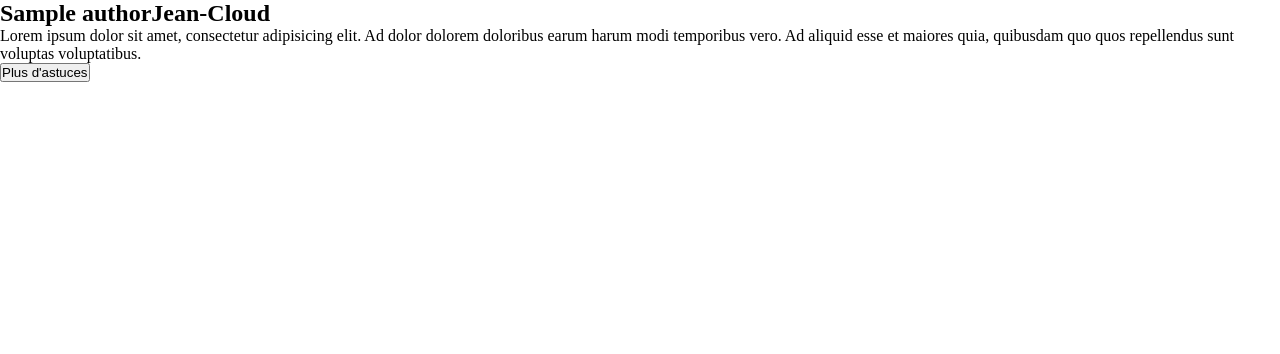
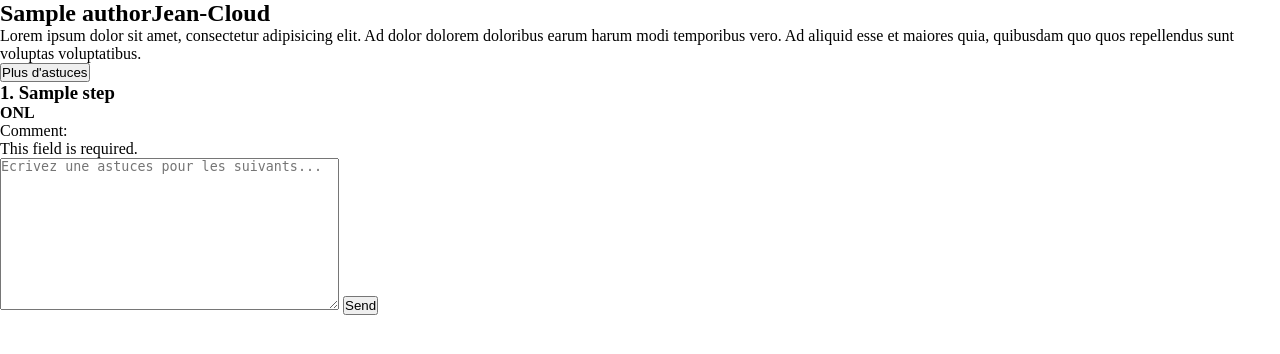
Before and after one commit to EpicKiwi/nuit-info-2019, a Django app: template src/procedures/templates/procedures.html in a window 1280 px wide. Shown: the part 226-580 px from the top of the page. Run offline with Django 3.2, Linux system fonts and the light colour scheme; tables that the repository leaves empty hold one stand-in row (values such as "Sample post"); the template is opened without the code that fills it: values that come from a table or form of the project are taken from there, most other values are stand-ins (such as "Sample title", 1, 10 or a date in 2020); some libraries are stand-ins or nearby versions.

Commit message:
zfzkfzelf

```diff
--- /dev/null
+++ b/src/procedures/forms.py
@@ -0,0 +1,10 @@
+from django import forms
+
+
+class CommentForm(forms.Form):
+
+	step_content_id = forms.IntegerField(widget=forms.HiddenInput, required=True)
+	comment = forms.CharField(
+		widget=forms.Textarea(attrs={
+			"placeholder": "Ecrivez une astuces pour les suivants..."
+		}), required=True)
--- a/src/procedures/models.py
+++ b/src/procedures/models.py
@@ -1,6 +1,7 @@
 from django.db import models
 from django.utils.text import slugify
 
+from procedures.forms import CommentForm
 from users.models import Student
 
 
@@ -44,7 +45,7 @@ class Article(models.Model):
 class Step(models.Model):
 	title = models.CharField(max_length=200)
 	order = models.IntegerField()
-	article = models.ForeignKey(Article, on_delete=models.CASCADE)
+	article = models.ForeignKey(Article, on_delete=models.CASCADE, related_name="steps")
 
 	def __str__(self):
 		return self.title
@@ -63,8 +64,14 @@ class ContentStep(models.Model):
 	step = models.ForeignKey(Step, on_delete=models.CASCADE)
 	file = models.FileField(upload_to="content-files", blank=True, null=True)
 
+	def get_comment_form(self):
+		return CommentForm(data={"step_content_id": self.id})
+
+	def get_best_comment(self):
+		return self.comments.order_by("-like")
+
 	def __str__(self):
-		return self.text
+		return "{} of {}".format(self.type, str(self.step))
 
 
 class Comment(models.Model):
@@ -74,7 +81,7 @@ class Comment(models.Model):
 	file = models.FileField(upload_to="comment-files", blank=True, null=True)
 	user = models.ForeignKey(Student, on_delete=models.CASCADE, blank=True, null=True)
 	tag = models.ManyToManyField(Tag)
-	contentStep = models.ForeignKey(ContentStep, on_delete=models.CASCADE)
+	contentStep = models.ForeignKey(ContentStep, on_delete=models.CASCADE, related_name="comments")
 
 	def __str__(self):
 		return self.text
--- a/src/procedures/templates/procedures.html
+++ b/src/procedures/templates/procedures.html
@@ -55,5 +55,35 @@
 
     </div>
 
+    <section>
+
+    {% for step in steps %}
+
+        <h3>{{ forloop.counter }}. {{ step.title }}</h3>
+
+        {% for contentstep in step.contentstep_set.all %}
+
+            <h4>{{ contentstep.type }}</h4>
+            {% for comment in contentstep.get_best_comments %}
+                <div class="comment">
+                    <p class="likes">Likes : {{ comment.like }}</p>
+                    <p class="comment-text">
+                        {{ comment.text }}
+                    </p>
+                </div>
+            {% endfor %}
+            <form action="{% url "send_comment" article_slug=article.slug %}" method="post">
+            {% csrf_token %}
+            {{ contentstep.get_comment_form }}
+            <button>Send</button>
+            </form>
+
+        {% endfor %}
+
+
+    {% endfor %}
+
+
+    </section>
 
 {% endblock %}
--- a/src/procedures/urls.py
+++ b/src/procedures/urls.py
@@ -1,8 +1,9 @@
 from django.urls import path
 from . import views
-from procedures.views import procedures
+from procedures.views import procedure, send_comment
 
 urlpatterns = [
-    path("<slug:article_slug>", procedures),
+    path("<slug:article_slug>", procedure, name="view_procedure"),
+    path("<slug:article_slug>/comment", send_comment, name="send_comment"),
     path('', views.list_procedures)
 ]
```
Also changed, not shown: src/procedures/admin.py (+6 -1 lines), src/procedures/views.py (+32 -5 lines).
